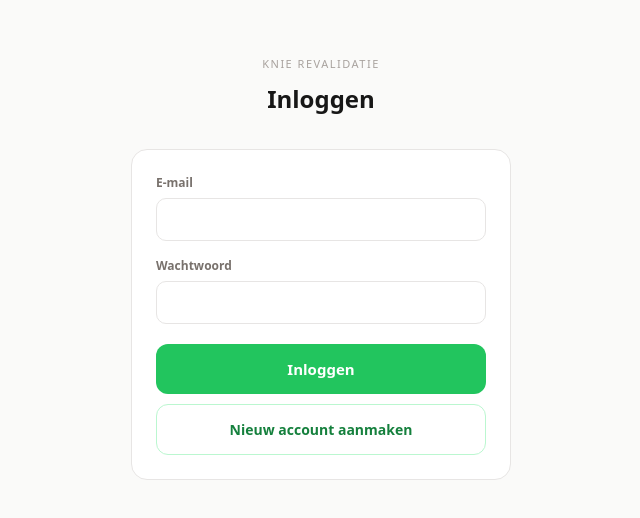
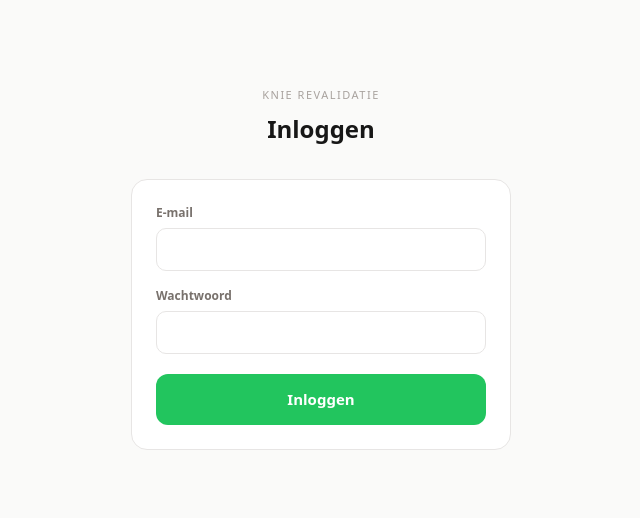
Before and after one commit to whitmanenterprises/trainingsprogramma, a Next.js app: page /login in a window 1280 px wide. Shown: the part 132-650 px from the top of the page, without its empty margins (319-959 px from the left). Built offline with nearby package versions, Linux system fonts and the light colour scheme; no server answers.

Commit message:
Fix: lazy Supabase client init via Proxy to avoid build crash

```diff
--- a/app/lib/supabase.ts
+++ b/app/lib/supabase.ts
@@ -1,4 +1,18 @@
-import { createClient } from "@supabase/supabase-js";
-const supabaseUrl = process.env.NEXT_PUBLIC_SUPABASE_URL!;
-const supabaseAnonKey = process.env.NEXT_PUBLIC_SUPABASE_ANON_KEY!;
-export const supabaseClient = createClient(supabaseUrl, supabaseAnonKey);
+import { createClient, type SupabaseClient } from '@supabase/supabase-js';
+
+let _sb: SupabaseClient | null = null;
+
+export function getSupabase(): SupabaseClient {
+  if (!_sb) {
+    const url = process.env.NEXT_PUBLIC_SUPABASE_URL || 'https://vwnuumzvosphqsjmzbkb.supabase.co';
+    const key = process.env.NEXT_PUBLIC_SUPABASE_ANON_KEY || '';
+    _sb = createClient(url, key);
+  }
+  return _sb;
+}
+
+export const supabaseClient = new Proxy({} as SupabaseClient, {
+  get(_target, prop) {
+    return getSupabase()[prop as keyof SupabaseClient];
+  },
+});
--- a/app/login/page.tsx
+++ b/app/login/page.tsx
@@ -1,8 +1,8 @@
 'use client';
 
-import { useState, useEffect } from 'react';
+import { useState, useEffect, useCallback } from 'react';
 import { useRouter } from 'next/navigation';
-import { createClient, type SupabaseClient } from '@supabase/supabase-js';
+import type { SupabaseClient } from '@supabase/supabase-js';
 
 export default function LoginPage() {
   const router = useRouter();
@@ -10,34 +10,31 @@ export default function LoginPage() {
   const [password, setPassword] = useState('');
   const [error, setError] = useState('');
   const [loading, setLoading] = useState(false);
-  const [mode, setMode] = useState<'login' | 'signup'>('login');
   const [sb, setSb] = useState<SupabaseClient | null>(null);
 
   useEffect(() => {
+    if (sb) {
+      sb.auth.getSession().then(({ data }) => {
+        if (data.session) router.push('/');
+      });
+    }
+  }, [sb, router]);
+
+  const getSupabase = useCallback(async () => {
+    if (sb) return sb;
+    const { createClient } = await import('@supabase/supabase-js');
     const client = createClient(
       process.env.NEXT_PUBLIC_SUPABASE_URL!,
       process.env.NEXT_PUBLIC_SUPABASE_ANON_KEY!
     );
     setSb(client);
-    client.auth.getSession().then(({ data }) => {
-      if (data.session) router.push('/');
-    });
-  }, [router]);
+    return client;
+  }, [sb]);
 
-  const handleSubmit = async (e: React.FormEvent) => {
+  const handleSubmit = useCallback(async (e: React.FormEvent) => {
     e.preventDefault();
-    if (!sb) return;
     setError('');
     setLoading(true);
-
-    if (mode === 'signup') {
-      const { error: err } = await sb.auth.signUp({ email, password });
-      if (err) { setError(err.message); setLoading(false); return; }
-      setError('Account aangemaakt! Probeer nu in te loggen.');
-      setMode('login');
-      setLoading(false);
-      return;
-    }
 
     if (email !== 'mingusvogel@gmail.com') {
       setError('Geen toegang voor dit e-mailadres.');
@@ -45,21 +42,22 @@ export default function LoginPage() {
       return;
     }
 
-    const { error: signInError } = await sb.auth.signInWithPassword({ email, password });
+    const client = await getSupabase();
+    const { error: signInError } = await client.auth.signInWithPassword({ email, password });
     if (signInError) {
       setError(signInError.message);
       setLoading(false);
       return;
     }
     router.push('/');
-  };
+  }, [email, password, getSupabase, router]);
 
   return (
     <div style={{ minHeight:'100vh',display:'flex',alignItems:'center',justifyContent:'center',background:'#fafaf9',fontFamily:'system-ui,sans-serif',padding:20 }}>
       <div style={{ width:'100%',maxWidth:380 }}>
         <div style={{ textAlign:'center',marginBottom:32 }}>
           <div style={{ fontSize:11,color:'#a8a29e',letterSpacing:1.5,textTransform:'uppercase',marginBottom:8 }}>Knie Revalidatie</div>
-          <div style={{ fontSize:24,fontWeight:700 }}>{mode === 'login' ? 'Inloggen' : 'Account aanmaken'}</div>
+          <div style={{ fontSize:24,fontWeight:700 }}>Inloggen</div>
         </div>
         <form onSubmit={handleSubmit} style={{ background:'#fff',borderRadius:16,border:'1px solid #e7e5e4',padding:24 }}>
           <div style={{ marginBottom:16 }}>
@@ -70,12 +68,9 @@ export default function LoginPage() {
             <label style={{ display:'block',fontSize:12,fontWeight:600,color:'#78716c',marginBottom:6 }}>Wachtwoord</label>
             <input type="password" value={password} onChange={e=>setPassword(e.target.value)} required style={{ width:'100%',padding:'10px 12px',borderRadius:10,border:'1px solid #e7e5e4',fontSize:14,outline:'none' }} />
           </div>
-          {error && <div style={{ padding:'10px 12px',borderRadius:10,background: error.includes('Geen') ? '#fef2f2' : '#f0fdf4',border:'1px solid',borderColor: error.includes('Geen') ? '#fecaca' : '#bbf7d0',color: error.includes('Geen') ? '#dc2626' : '#15803d',fontSize:13,marginBottom:16 }}>{error}</div>}
-          <button type="submit" disabled={loading || !sb} style={{ width:'100%',padding:14,borderRadius:12,background:loading||!sb?'#d1d5db':'#22c55e',color:loading||!sb?'#9ca3af':'#fff',fontSize:15,fontWeight:600,border:'none',cursor:loading||!sb?'not-allowed':'pointer',marginBottom:10 }}>
-            {loading?'Laden...': mode==='signup'?'Account aanmaken':'Inloggen'}
-          </button>
-          <button type="button" onClick={()=>{setMode(mode==='login'?'signup':'login');setError('')}} disabled={loading} style={{ width:'100%',padding:14,borderRadius:12,background:'transparent',color:'#15803d',fontSize:14,fontWeight:600,border:'1px solid #bbf7d0',cursor:loading?'not-allowed':'pointer' }}>
-            {mode==='login'?'Nieuw account aanmaken':'Terug naar inloggen'}
+          {error && <div style={{ padding:'10px 12px',borderRadius:10,background:'#fef2f2',border:'1px solid #fecaca',color:'#dc2626',fontSize:13,marginBottom:16 }}>{error}</div>}
+          <button type="submit" disabled={loading} style={{ width:'100%',padding:14,borderRadius:12,background:loading?'#d1d5db':'#22c55e',color:loading?'#9ca3af':'#fff',fontSize:15,fontWeight:600,border:'none',cursor:loading?'not-allowed':'pointer' }}>
+            {loading?'Laden...':'Inloggen'}
           </button>
         </form>
       </div>
```
